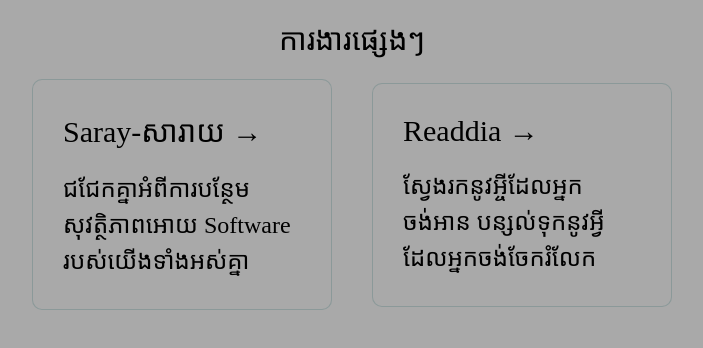
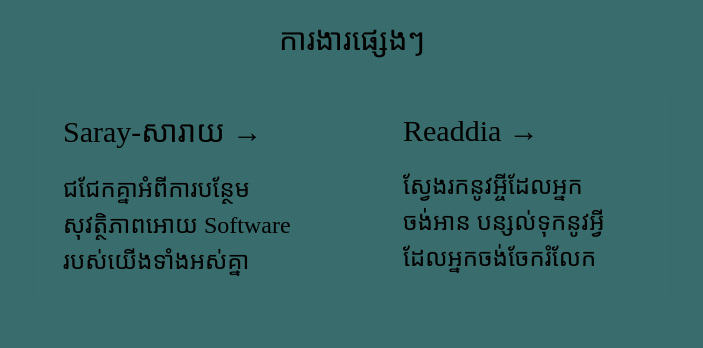
Before and after one commit to chaksaray/chaksaray.github.io, a plain HTML site: page index.html in a window 1280 px wide. Shown: the part 364-712 px from the top of the page, without its empty margins (288-991 px from the left). Drawn offline with Linux system fonts and the light colour scheme; a web font is replaced by a local one.

Commit message:
Update styles.css

```diff
--- a/css/styles.css
+++ b/css/styles.css
@@ -47,6 +47,7 @@
     flex-direction: column;
     justify-content: center;
     align-items: center;
+    background: #396c6c !important;
 }
 
 main > .intro {
@@ -87,6 +88,7 @@
     border-radius: 10px;
     transition: color 0.15s ease, border-color 0.15s ease;
     max-width: 300px;
+    background: #396c6c !important;
 }
 
 .card:hover,
```
